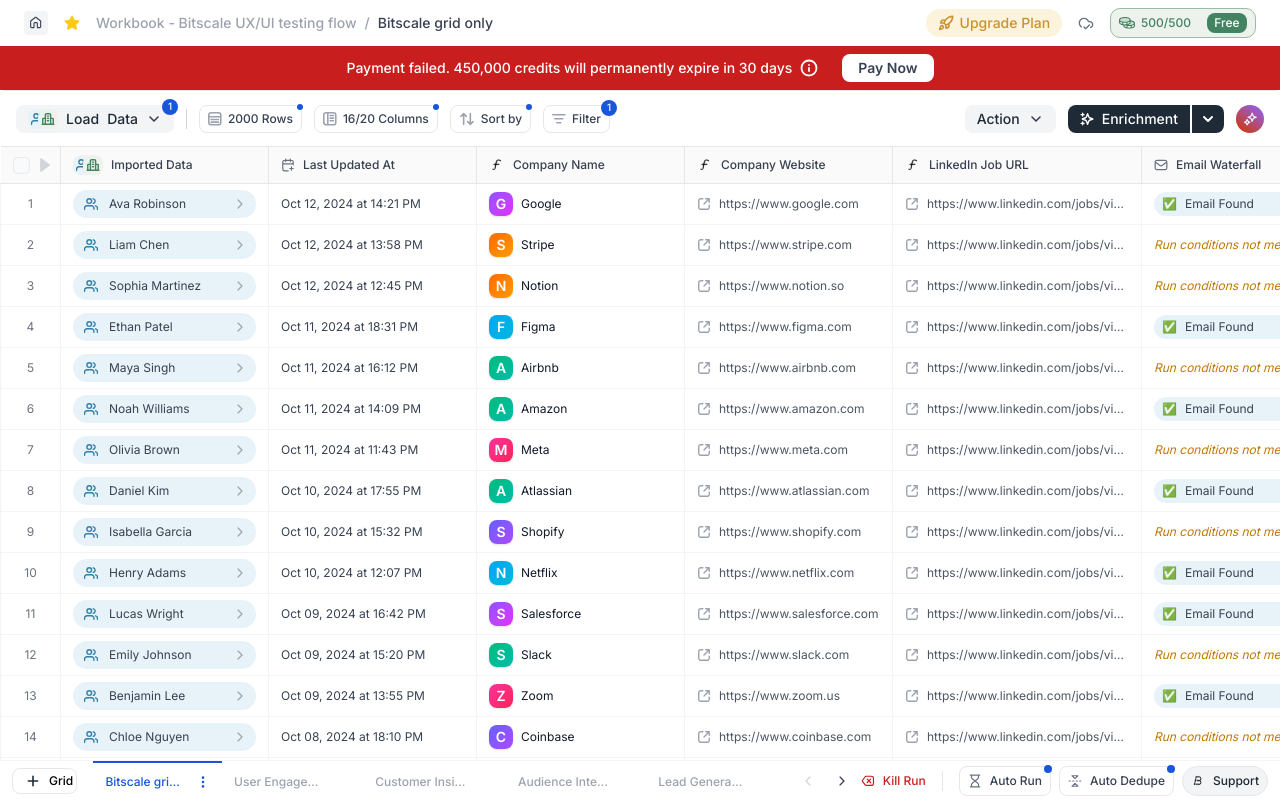
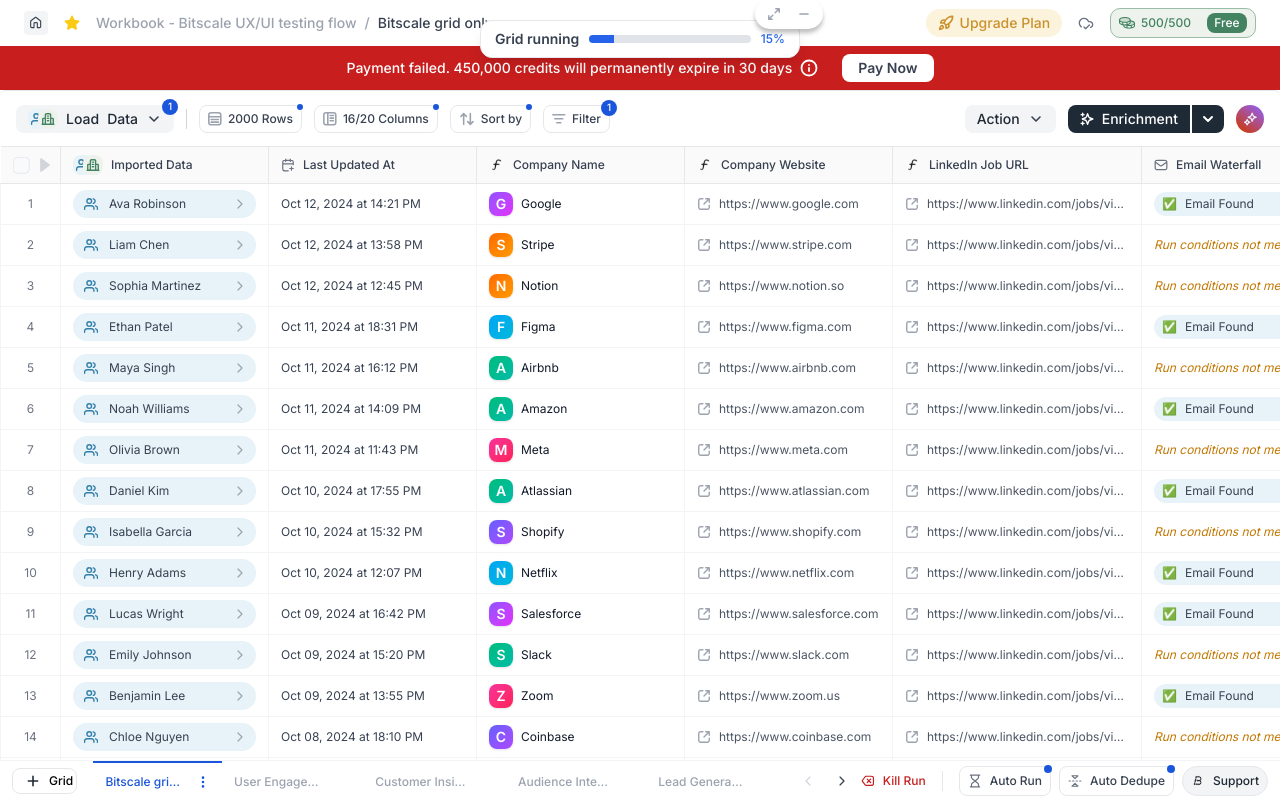
Before and after one commit to its-lakshya/bitscale-frontend, a Next.js app: page / in a window 1280 px wide. Built offline with nearby package versions, Linux system fonts and the light colour scheme.

Commit message:
add notification toast

```diff
--- a/src/app/page.tsx
+++ b/src/app/page.tsx
@@ -15,5 +15,3 @@
     </main>
   );
 }
-
-                  <div className='w-full h-5.25 rounded-lg bg-[#F3F4F6]'></div>
--- a/src/components/grid/DataGrid.tsx
+++ b/src/components/grid/DataGrid.tsx
@@ -1,14 +1,17 @@
 import { gridData } from "@/data/gridData";
 import TableHeader from "./table/TableHeader";
 import TableRow from "./table/TableRow";
+import GridRunningNotification from "../notification/GridRunningNotification";
 
 export const DataGrid: React.FC = () => {
   return (
-    <div className="flex-1 min-h-0 flex flex-col bg-white">
+    <div className="flex-1 min-h-0 flex flex-col bg-white relative">
+
+      <GridRunningNotification />
+
       <div className="flex-1 min-h-0 overflow-auto">
         <table className="min-w-max border-collapse border-spacing-0">
           <TableHeader />
-
           <tbody>
             {gridData.map((data, index) => (
               <TableRow key={index} data={data} />
--- /dev/null
+++ b/src/components/notification/GridRunningNotification.tsx
@@ -0,0 +1,80 @@
+"use client";
+
+import closeIcon from "@/assets/icons/close.svg";
+import expandIcon from "@/assets/icons/expand.svg";
+import Image from "next/image";
+import { useEffect, useState } from "react";
+
+const GridRunningNotification: React.FC = () => {
+  const [visible, setVisible] = useState(true);
+  const [expanded, setExpanded] = useState(false);
+  const [progress, setProgress] = useState(10);
+
+  // Simulate progress
+  useEffect(() => {
+    if (!visible) return;
+
+    const interval = setInterval(() => {
+      setProgress((prev) => (prev >= 100 ? 100 : prev + 5));
+    }, 5000);
+
+    return () => clearInterval(interval);
+  }, [visible]);
+
+  if (!visible) return null;
+
+  return (
+    <div className="fixed top-5 left-1/2 -translate-x-1/2 z-50">
+      <div
+        className={`relative bg-white border border-[#E5E7EB] rounded-xl shadow-lg transition-all
+          ${expanded ? "w-105 p-4 flex flex-col" : "w-80 px-3.5 py-2 flex items-center gap-2.5"}
+        `}
+      >
+        <div className={`flex items-center gap-2.5 w-full ${expanded ? "" : ""}`}>
+          <span className="text-sm font-semibold text-[#374151] whitespace-nowrap">
+            Grid running
+          </span>
+
+          <div className="flex-1 flex items-center">
+            <div className="w-full h-2 rounded-full bg-[#E0E3E7] overflow-hidden">
+              <div
+                className="h-full bg-[#2563EB] transition-all"
+                style={{ width: `${progress}%` }}
+              />
+            </div>
+          </div>
+
+          <div className="text-xs font-medium text-[#2563EB] whitespace-nowrap">
+            {progress}%
+          </div>
+        </div>
+
+        {expanded && (
+          <div className="mt-3 text-xs text-[#6B7280] space-y-1">
+            <p>• Processing imported rows</p>
+            <p>• Running enrichments</p>
+            <p>• Evaluating conditions</p>
+          </div>
+        )}
+
+        <div className="absolute -top-5.5 -right-6 flex items-center gap-2 px-2 py-1 bg-white rounded-full shadow-[0px_4px_4px_rgba(0,0,0,0.25)]">
+          <button
+            className="cursor-pointer p-1 rounded hover:bg-gray-100"
+            onClick={() => setExpanded((p) => !p)}
+          >
+            <Image src={expandIcon} alt="expand" />
+          </button>
+
+          <button
+            className="cursor-pointer p-1 rounded hover:bg-gray-100"
+            onClick={() => setVisible(false)}
+          >
+            <Image src={closeIcon} alt="close" />
+          </button>
+        </div>
+      </div>
+    </div>
+  );
+};
+
+export default GridRunningNotification;
--- a/src/data/gridData.ts
+++ b/src/data/gridData.ts
@@ -406,5 +406,4 @@
     phoneStatus: "queued",
     linkScraper: "idle",
   },
-
 ];
```
Also changed, not shown: src/components/Header.tsx (+0 -7 lines), src/assets/icons/close.svg (added), src/assets/icons/expand.svg (added).
